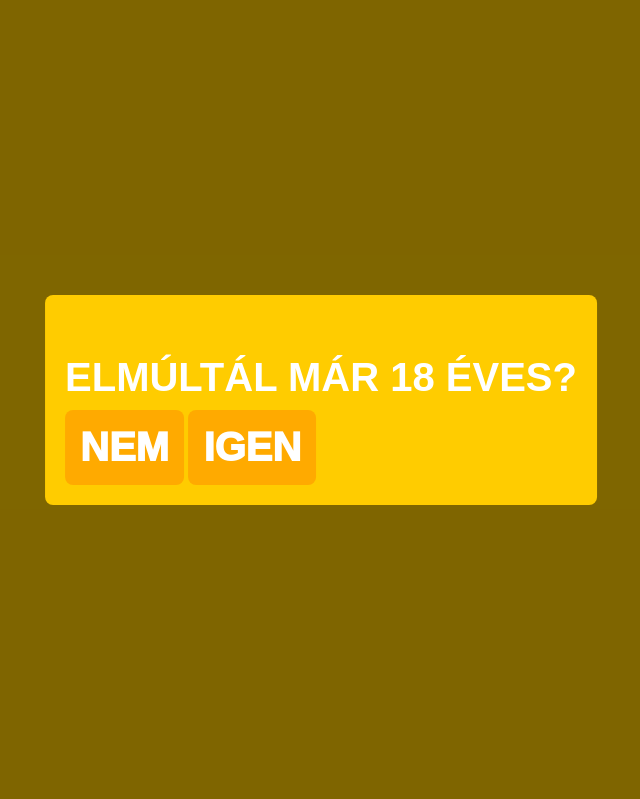
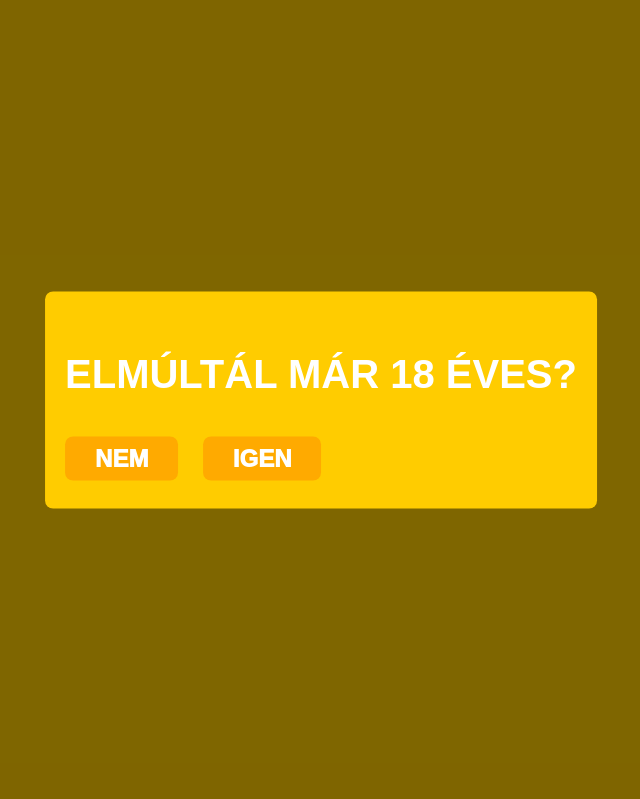
Before and after one commit to madscientistbrewery/rothbeer, a plain HTML site: page index.html in a window 1280 px wide. Shown: the top 799 px of the page, without its empty margins (319-959 px from the left). Drawn offline with Linux system fonts and the light colour scheme.

Commit message:
Overlay and footer CSS
Overlay és footer gomb css igazítás

```diff
--- a/index.html
+++ b/index.html
@@ -73,8 +73,8 @@
       align-items: center;
       background: #ffcc00ff;
     }
-    .footer .button,
-    .overlay-content button {
+    .footer .button {
+      max-width: max(80%, 500px);
       padding: 15px;
       background-color: #ffaa00; /* Pásztelesebb szín */
       color: white;
@@ -84,6 +84,7 @@
       font-weight: 1000;
       text-decoration: none;
       text-transform: uppercase;
+      text-align: center;
       transition: background-color 0.3s ease;
     }
     .footer .button:hover,
@@ -114,10 +115,26 @@
       padding: 20px;
       border-radius: 8px;
     }
+    .overlay-content button {
+      padding-left: 30px;
+      padding-right: 30px;
+      padding-top: 8px;
+      padding-bottom: 8px;
+      background-color: #ffaa00; /* Pásztelesebb szín */
+      color: white;
+      border-radius: 8px;
+      border: 0;
+      margin-right: 20px;
+      margin-bottom: 8px;
+      font-size: max(12px, min(3vw, 3vh));
+      font-weight: 1000;
+      text-decoration: none;
+      text-transform: uppercase;
+      transition: background-color 0.3s ease;
+    }
     .overlay-content p {
       font-size: max(18px, min(5vw, 5vh));
       font-weight: 800; /* Még vastagabb betűk */
-      margin-bottom: 10px;
       color: white;
       text-transform: uppercase;
     }
@@ -140,6 +157,7 @@
   </script>
 </head>
 <body>
+
 <div class="overlay" id="ageOverlay">
   <div class="overlay-content">
     <p>Elmúltál már 18 éves?</p>
@@ -147,7 +165,9 @@
     <button onclick="verifyAge()">Igen</button>
   </div>
 </div>
+
 <div class="header"></div>
+
 <div class="container">
   <div class="beer-item align-right" style="background-image: url('tavoli-galaxis.svg');" alt="Távoli Galaxis IPA sör">
     <h2 class="section-title">Távoli Galaxis</h2>
@@ -184,5 +204,6 @@
     <p>A Rothbeer teljes kézműves sör kínálatához és a Mad Scientist kraft sörfőzde további söreihez.</p>
   </div>
 </div>
+
 </body>
 </html>
```
